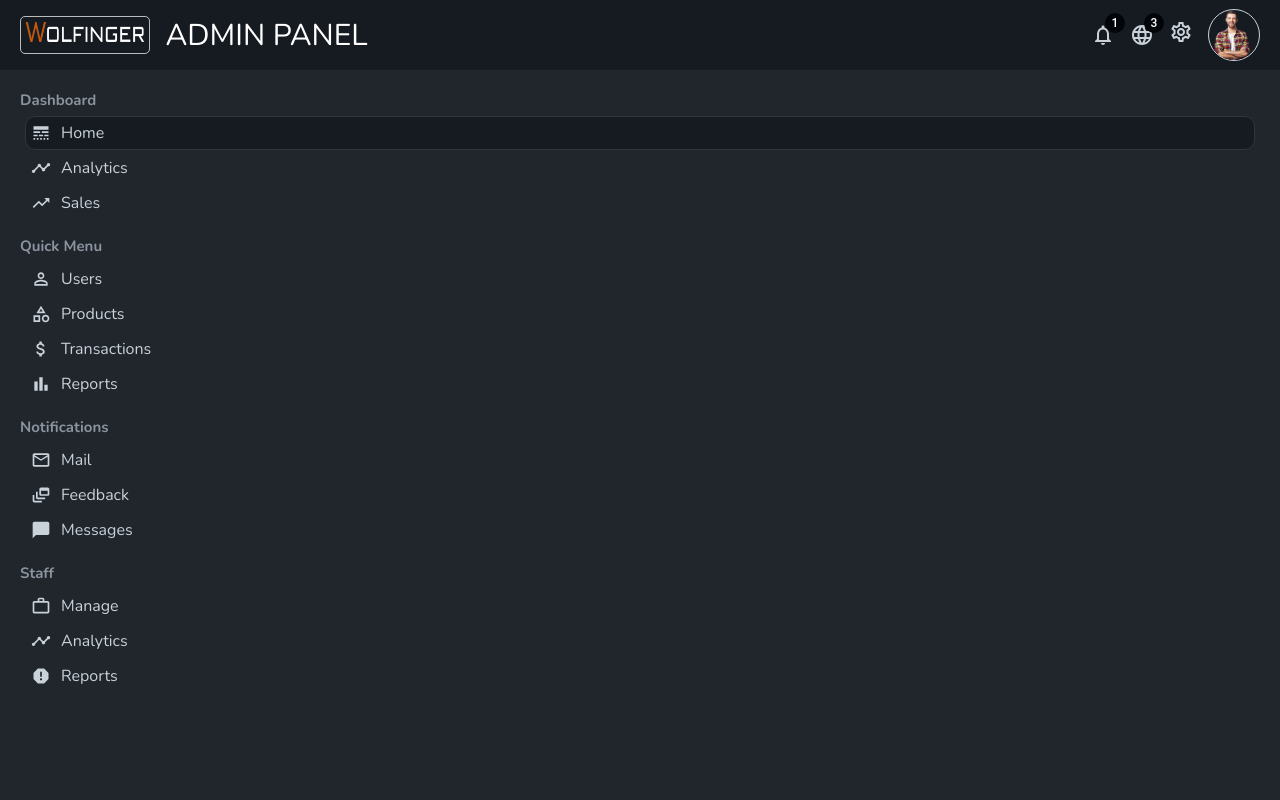
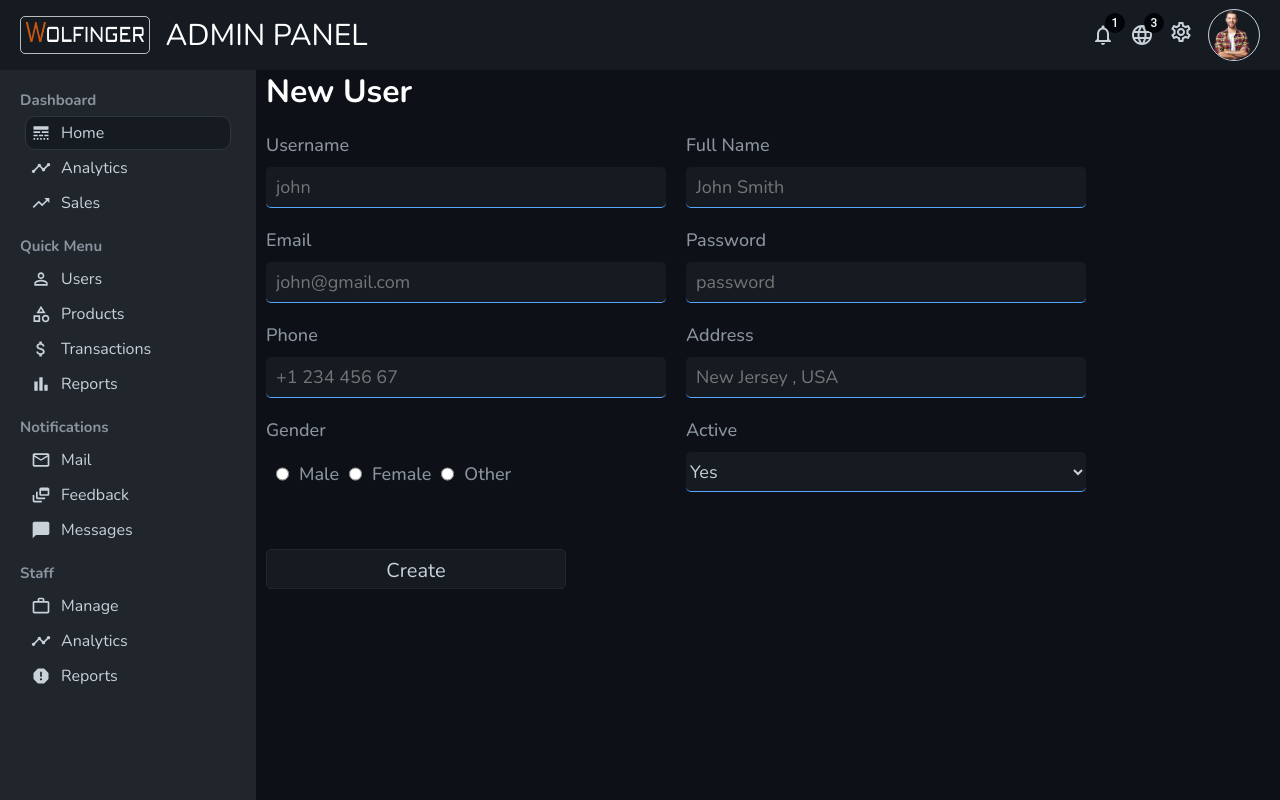
Before and after one commit to wujekbizon/react-admin-panel, a React (Create React App) app: page /newUser in a window 1280 px wide. Built offline with nearby package versions, Linux system fonts and the light colour scheme.

Commit message:
add newUser page

```diff
--- a/src/App.jsx
+++ b/src/App.jsx
@@ -4,6 +4,7 @@
 import Home from './pages/home/Home';
 import UserList from './pages/userList/UserList';
 import User from './pages/user/User';
+import NewUser from './pages/newUser/NewUser';
 import { Routes, Route } from 'react-router-dom';
 const App = () => {
   return (
@@ -15,6 +16,7 @@
           <Route path="/" exact element={<Home />} />
           <Route path="/users" element={<UserList />} />
           <Route path="/user/:userId" element={<User />} />
+          <Route path="/newUser" element={<NewUser />} />
         </Routes>
       </div>
     </div>
--- /dev/null
+++ b/src/pages/newUser/NewUser.jsx
@@ -0,0 +1,57 @@
+import './newUser.scss';
+
+const NewUser = () => {
+  return (
+    <div className="newUser">
+      <h1 className="newUserTitle">New User</h1>
+      <form action="" className="newUserForm">
+        <div className="newUserItem">
+          <label htmlFor="username">Username</label>
+          <input type="text" id="username" placeholder="john" />
+        </div>
+        <div className="newUserItem">
+          <label htmlFor="fullname">Full Name</label>
+          <input type="text" id="fullname" placeholder="John Smith" />
+        </div>
+        <div className="newUserItem">
+          <label htmlFor="email">Email</label>
+          <input type="email" id="email" placeholder="john@gmail.com" />
+        </div>
+        <div className="newUserItem">
+          <label htmlFor="password">Password</label>
+          <input type="password" id="password" placeholder="password" />
+        </div>
+        <div className="newUserItem">
+          <label htmlFor="phone">Phone</label>
+          <input type="text" id="phone" placeholder="+1 234 456 67" />
+        </div>
+        <div className="newUserItem">
+          <label htmlFor="address">Address</label>
+          <input type="text" id="address" placeholder="New Jersey , USA" />
+        </div>
+        <div className="newUserItem">
+          <label>Gender</label>
+          <div className="newUserGender">
+            <input type="radio" name="male" id="male" value="male" />
+            <label for="male">Male</label>
+            <input type="radio" name="female" id="female" value="female" />
+            <label for="female">Female</label>
+            <input type="radio" name="other" id="other" value="other" />
+            <label for="other">Other</label>
+          </div>
+        </div>
+        <div className="newUserItem">
+          <label htmlFor="active">Active</label>
+          <select className="newUserSelect" name="active" id="active">
+            <option value="yes">Yes</option>
+            <option value="no">No</option>
+          </select>
+        </div>
+
+        <button className="newUserButton">Create</button>
+      </form>
+    </div>
+  );
+};
+
+export default NewUser;
--- /dev/null
+++ b/src/pages/newUser/newUser.scss
@@ -0,0 +1,89 @@
+@import '../../global.scss';
+
+.newUser {
+  flex: 4;
+  background-color: $mainColor;
+  color: $textColor;
+
+  .newUserTitle {
+    color: white;
+    margin-left: 10px;
+  }
+
+  .newUserForm {
+    display: flex;
+    flex-wrap: wrap;
+    margin-left: 10px;
+
+    .newUserItem {
+      width: 400px;
+      display: flex;
+      flex-direction: column;
+      margin-top: 10px;
+      margin-right: 20px;
+
+      .newUserGender {
+        display: flex;
+        align-items: center;
+
+        input {
+          margin: 10px 10px;
+        }
+      }
+
+      label {
+        margin: 10px 0px;
+        font-size: 18px;
+        color: #8b949e;
+        font-weight: 500;
+      }
+
+      input {
+        border: none;
+        height: 20px;
+        padding: 10px;
+        background-color: $navColor;
+        border-bottom: 1px solid $logoColor;
+        border-radius: 5px;
+        font-size: 18px;
+        color: white;
+
+        &.actice,
+        &:focus {
+          outline: none;
+        }
+      }
+
+      .newUserSelect {
+        height: 40px;
+        border: none;
+        background-color: $navColor;
+        font-size: 18px;
+        color: $textColor;
+        border-bottom: 1px solid $logoColor;
+        border-radius: 5px;
+
+        &:focus {
+          outline: none;
+        }
+      }
+    }
+
+    .newUserButton {
+      width: 300px;
+      height: 40px;
+      padding: 7px 10px;
+      font-size: 20px;
+      background-color: $navColor;
+      color: $textColor;
+      border: 1px solid $sidebarColor;
+      border-radius: 5px;
+      margin-top: 53px;
+      cursor: pointer;
+
+      &:hover {
+        background-color: $sidebarColor;
+      }
+    }
+  }
+}
--- a/src/pages/user/User.jsx
+++ b/src/pages/user/User.jsx
@@ -101,7 +101,7 @@
               <div className="updateItem">
                 <label htmlFor="email">Email</label>
                 <input
-                  type="text"
+                  type="email"
                   id="email"
                   placeholder="annabeck99@gmail.com"
                   className="updateInput"
--- a/src/pages/user/user.scss
+++ b/src/pages/user/user.scss
@@ -136,6 +136,7 @@
               border-radius: 5px;
               background-color: $navColor;
               color: white;
+              font-size: 20px;
 
               &.active,
               &:focus {
```
